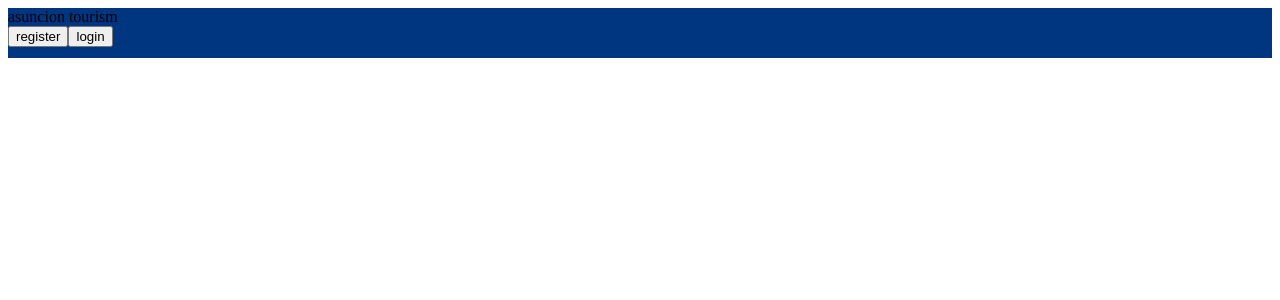
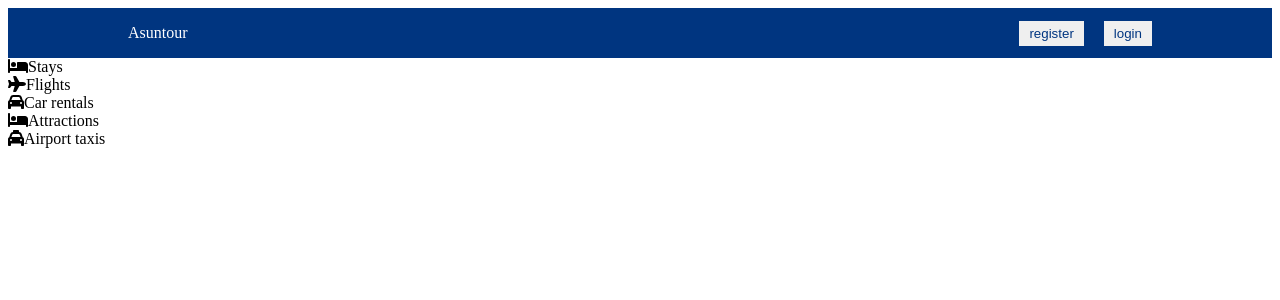
Before and after one commit to fedechaves/goinland-react, a React (Create React App) app: page / in a window 1280 px wide. Shown: the top 300 px of the page. Built offline with nearby package versions, Linux system fonts and the light colour scheme.

Commit message:
feat: started header, navbar done partially

```diff
--- a/package.json
+++ b/package.json
@@ -3,6 +3,10 @@
   "version": "0.1.0",
   "private": true,
   "dependencies": {
+    "@fortawesome/fontawesome-svg-core": "^6.3.0",
+    "@fortawesome/free-regular-svg-icons": "^6.3.0",
+    "@fortawesome/free-solid-svg-icons": "^6.3.0",
+    "@fortawesome/react-fontawesome": "^0.2.0",
     "@testing-library/jest-dom": "^5.16.5",
     "@testing-library/react": "^13.4.0",
     "@testing-library/user-event": "^13.5.0",
--- a/public/index.html
+++ b/public/index.html
@@ -12,7 +12,7 @@
     <link rel="apple-touch-icon" href="%PUBLIC_URL%/logo192.png" />
 
     <link rel="manifest" href="%PUBLIC_URL%/manifest.json" />
-    <title>Asu tourism</title>
+    <title>Asuntour</title>
   </head>
   <body>
     <div id="root"></div>
--- a/src/App.js
+++ b/src/App.js
@@ -7,6 +7,7 @@ import {
 import List from './pages/list/List';
 import Hotel from './pages/hotel/Hotel';
 import Home from './pages/home/Home';
+
 
 const App = () => {
   return (
--- /dev/null
+++ b/src/components/header/Header.jsx
@@ -0,0 +1,46 @@
+import {
+    faBed,
+    faCar,
+    faPlane,
+    faTaxi,
+  } from "@fortawesome/free-solid-svg-icons";
+import {FontAwesomeIcon} from "@fortawesome/react-fontawesome";
+import './header.css';
+
+
+const Header = () => {
+  return (
+    <div className='header'>
+      <div className="headerList">
+
+        <div className="headerListItem">
+            <FontAwesomeIcon icon={faBed} />
+            <span>Stays</span>
+        </div>
+
+        <div className="headerListItem">
+            <FontAwesomeIcon icon={faPlane} />
+            <span>Flights</span>
+        </div>
+
+        <div className="headerListItem">
+            <FontAwesomeIcon icon={faCar} />
+            <span>Car rentals</span>
+        </div>
+
+        <div className="headerListItem">
+            <FontAwesomeIcon icon={faBed} />
+            <span>Attractions</span>
+        </div>
+
+        <div className="headerListItem">
+            <FontAwesomeIcon icon={faTaxi} />
+            <span>Airport taxis</span>
+        </div>
+
+      </div>
+    </div>
+  )
+}
+
+export default Header
--- a/src/components/navBar/NavBar.jsx
+++ b/src/components/navBar/NavBar.jsx
@@ -1,11 +1,10 @@
-import React from "react";
 import "./navBar.css";
 
 const NavBar = () => {
   return (
     <div className="navbar">
       <div className="navContainer">
-        <span className="logo">asuncion tourism</span>
+        <span className="logo">Asuntour</span>
         <div className="navItems">
           <button className="navButton">register</button>
           <button className="navButton">login</button>
--- a/src/components/navBar/navBar.css
+++ b/src/components/navBar/navBar.css
@@ -1,8 +1,27 @@
 .navbar {
     height: 50px;
     background-color: #003580;
+    display: flex;
+    justify-content: center;
 }
 
 .navContainer {
     width: 100%;
+    max-width: 1024px;
+    color: white;
+    display: flex;
+    align-items: center;
+    justify-content: space-between ;
 }
+
+.logo {
+    font-weight: 500;
+}
+
+.navButton {
+    margin-left: 20px;
+    border: none;
+    padding: 5px 10px;
+    cursor: pointer;
+    color:#003580;
+}
--- a/src/pages/home/Home.jsx
+++ b/src/pages/home/Home.jsx
@@ -1,11 +1,13 @@
 import React from "react";
 import "./home.css";
 import NavBar from "../../components/navBar/NavBar";
+import Header from "../../components/header/Header";
 
 const Home = () => {
   return (
     <div>
-      <NavBar/>
+      <NavBar />
+      <Header />
     </div>
   )
 }
```
Also changed, not shown: src/components/header/header.css (added), 1 other file (tests, documents, lock files or other folders).
